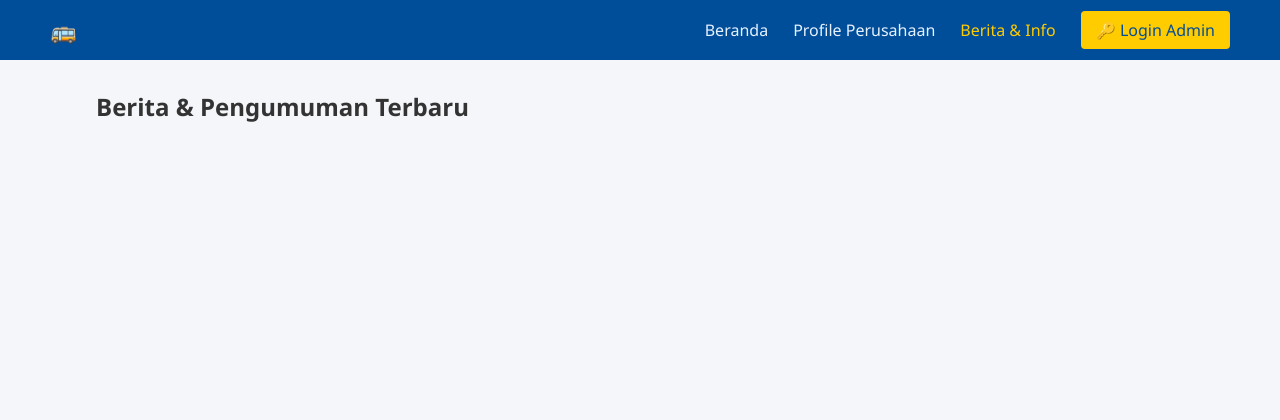
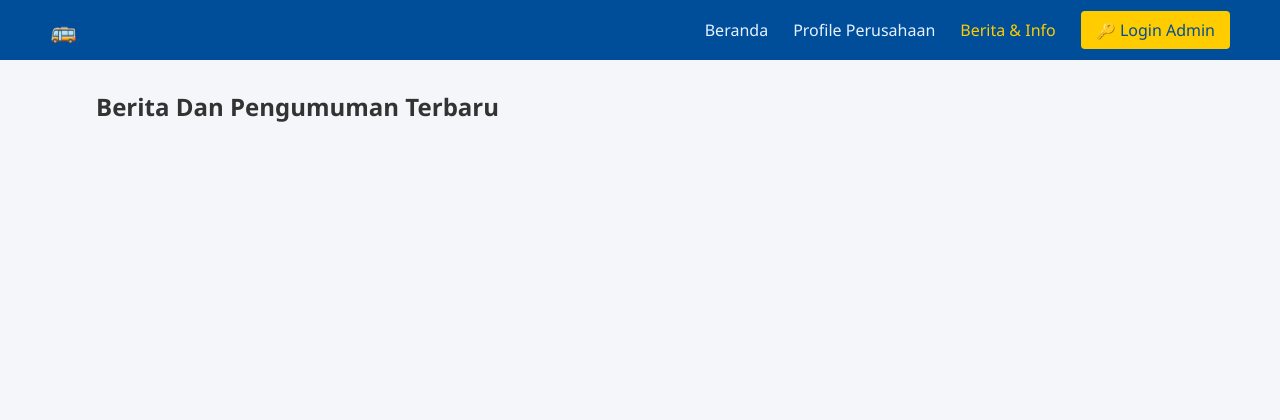
Before and after one commit to mrieaziz/website-berita, a PHP site: page /berita.php in a window 1280 px wide. Shown: the top 420 px of the page. Run offline with PHP 8.4, Linux system fonts and the light colour scheme; data that the repository does not hold is empty.

Commit message:
mengubah file bus

```diff
--- a/berita.php
+++ b/berita.php
@@ -8,7 +8,7 @@
 <body>
     <?php include 'komponen/navbar.php'; ?>
     <div class="container">
-        <h2>Berita & Pengumuman Terbaru</h2>
+        <h2>Berita Dan Pengumuman Terbaru</h2>
         <div class="card-grid">
             <?php $q = mysqli_query($koneksi, "SELECT * FROM tabel_berita ORDER BY id_berita DESC");
             while($br = mysqli_fetch_array($q)) { ?>
```
